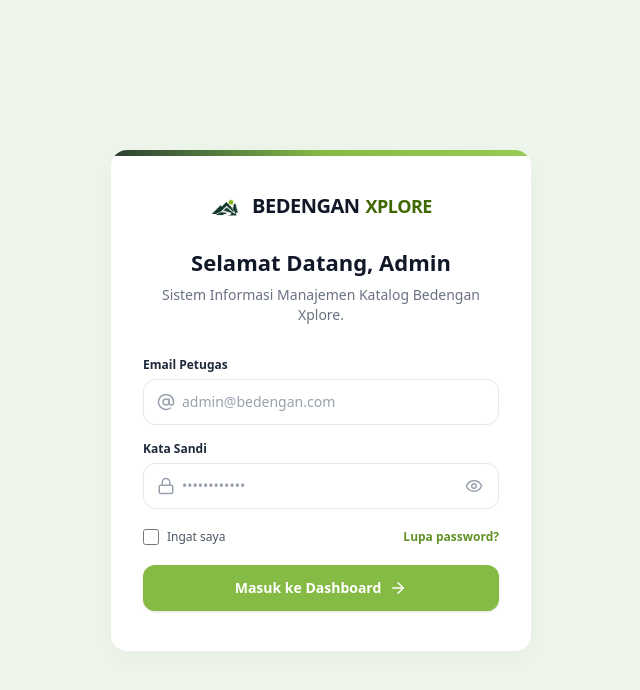
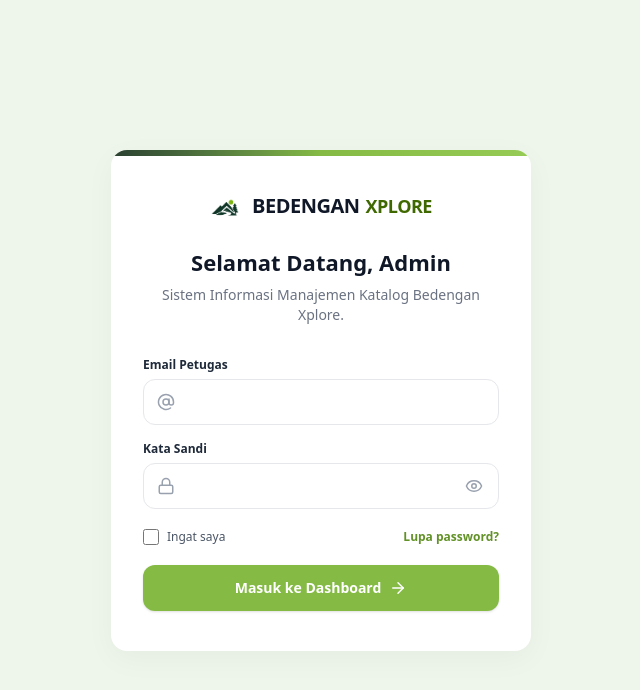
Before and after one commit to akmalcps/bedengan-adminnext, a Next.js app: page /login in a window 1280 px wide. Shown: the top 690 px of the page, without its empty margins (319-959 px from the left). Built offline with nearby package versions, Linux system fonts and the light colour scheme; no server answers.

Commit message:
menghapus place holder pada loginform.

```diff
--- a/src/app/(auth)/login/components/loginform.tsx
+++ b/src/app/(auth)/login/components/loginform.tsx
@@ -84,9 +84,8 @@ export default function LoginForm() {
               setEmail(e.target.value);
               if (errors.email) setErrors((prev) => ({ ...prev, email: '' }));
             }}
-            placeholder="admin@bedengan.com"
-            className={`w-full h-[46px] pl-[38px] pr-10 border rounded-xl text-sm bg-white placeholder-gray-400 outline-none transition-all ${
-              errors.email
+            placeholder=""
+            className={`w-full h-[46px] pl-[38px] pr-10 border rounded-xl text-sm bg-white placeholder-gray-400 outline-none transition-all ${errors.email
               ? 'border-red-500 focus:border-red-500 focus:ring-1 focus:ring-red-500'
               : 'border-gray-200 focus:border-[#85BB45] focus:ring-1 focus:ring-[#85BB45]'
               }`}
@@ -112,9 +111,8 @@ export default function LoginForm() {
               setPassword(e.target.value);
               if (errors.password) setErrors((prev) => ({ ...prev, password: '' }));
             }}
-            placeholder="••••••••••••"
-            className={`w-full h-[46px] pl-[38px] pr-10 border rounded-xl text-sm bg-white placeholder-gray-400 outline-none transition-all ${
-              errors.password
+            placeholder=""
+            className={`w-full h-[46px] pl-[38px] pr-10 border rounded-xl text-sm bg-white placeholder-gray-400 outline-none transition-all ${errors.password
               ? 'border-red-500 focus:border-red-500 focus:ring-1 focus:ring-red-500'
               : 'border-gray-200 focus:border-[#85BB45] focus:ring-1 focus:ring-[#85BB45]'
               }`}
```
Lines whose indentation alone changed are shown as unchanged.
